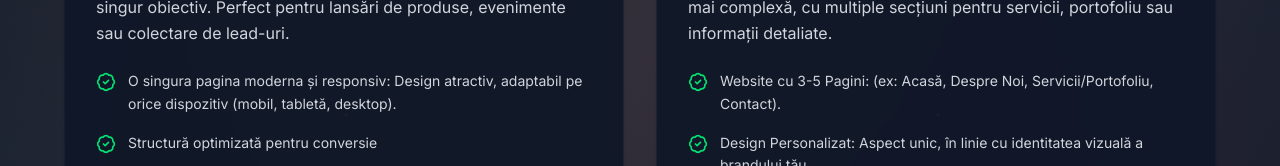
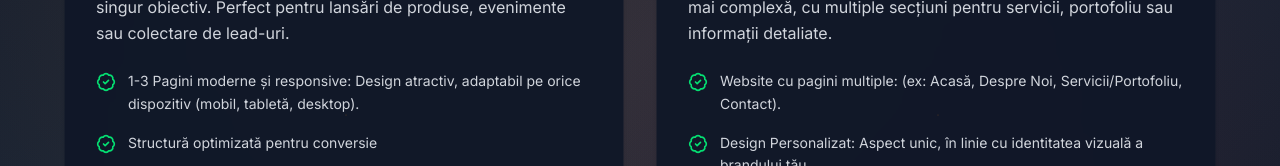
Before and after one commit to catalyntor13/portofolio, a Next.js app: page / in a window 1280 px wide. Shown: the part 3703-3869 px from the top of the page. Built offline with nearby package versions, Linux system fonts and the light colour scheme; no server answers.

Commit message:
Fixed some things

```diff
--- a/sections/services.tsx
+++ b/sections/services.tsx
@@ -13,9 +13,9 @@ export default function ServicesSection() {
       title: "Landing Page",
       description:
         "Ideal pentru o prezență online rapidă și eficientă, axată pe un singur obiectiv. Perfect pentru lansări de produse, evenimente sau colectare de lead-uri.",
-      price: "$250",
+      price: "€250",
       features: [
-        "O singura pagina moderna și responsiv: Design atractiv, adaptabil pe orice dispozitiv (mobil, tabletă, desktop).",
+        "1-3 Pagini moderne și responsive: Design atractiv, adaptabil pe orice dispozitiv (mobil, tabletă, desktop).",
         "Structură optimizată pentru conversie",
         "SEO de bază (meta titluri, descrieri)",
         "Formular de contact integrat",
@@ -27,9 +27,9 @@ export default function ServicesSection() {
       title: "Website Prezentare",
       description:
         "Soluția optimă pentru afacerile care necesită o prezență online mai complexă, cu multiple secțiuni pentru servicii, portofoliu sau informații detaliate.",
-      price: "$500",
+      price: "€500",
       features: [
-        "Website cu 3-5 Pagini: (ex: Acasă, Despre Noi, Servicii/Portofoliu, Contact).",
+        "Website cu pagini multiple: (ex: Acasă, Despre Noi, Servicii/Portofoliu, Contact).",
         "Design Personalizat: Aspect unic, în linie cu identitatea vizuală a brandului tău.",
         "Formulare Avansate: Formular de contact detaliat",
         "SEO Avansat: Optimizare extinsă pentru vizibilitate în căutări.",
```
